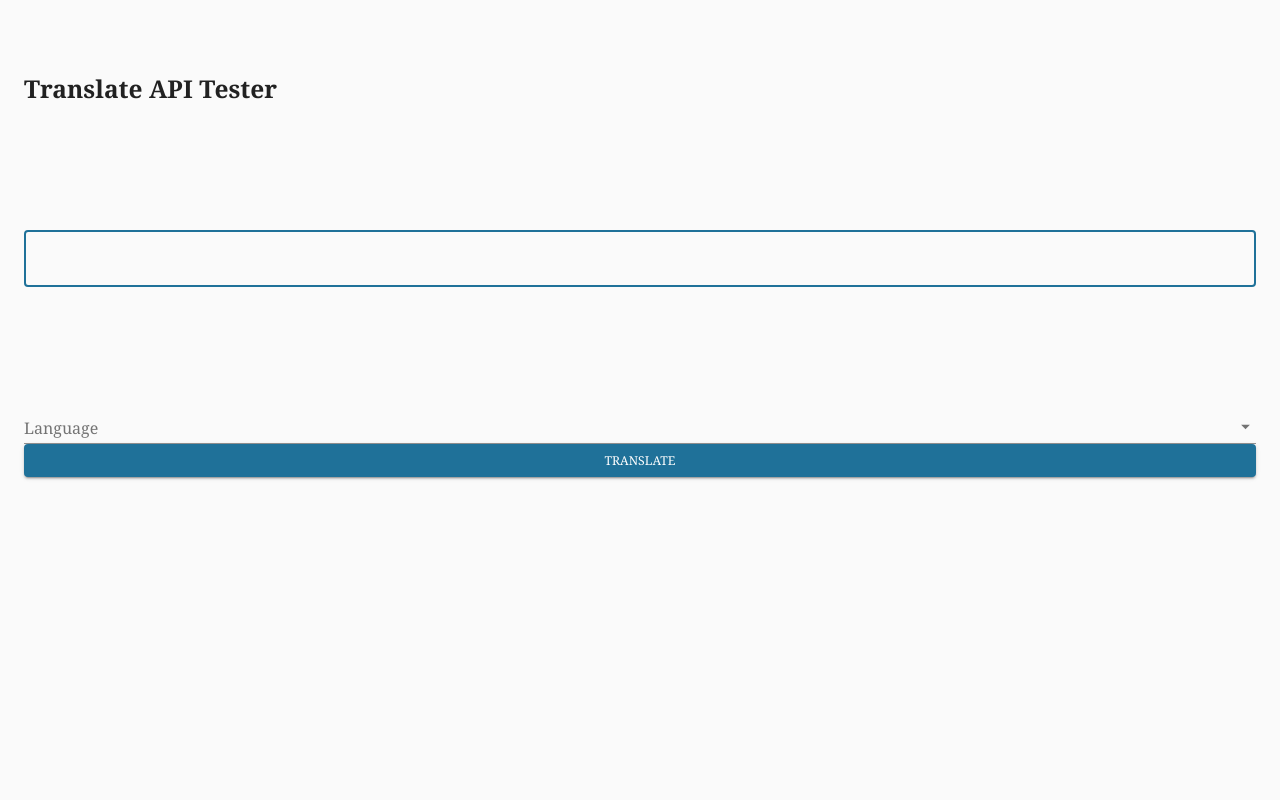
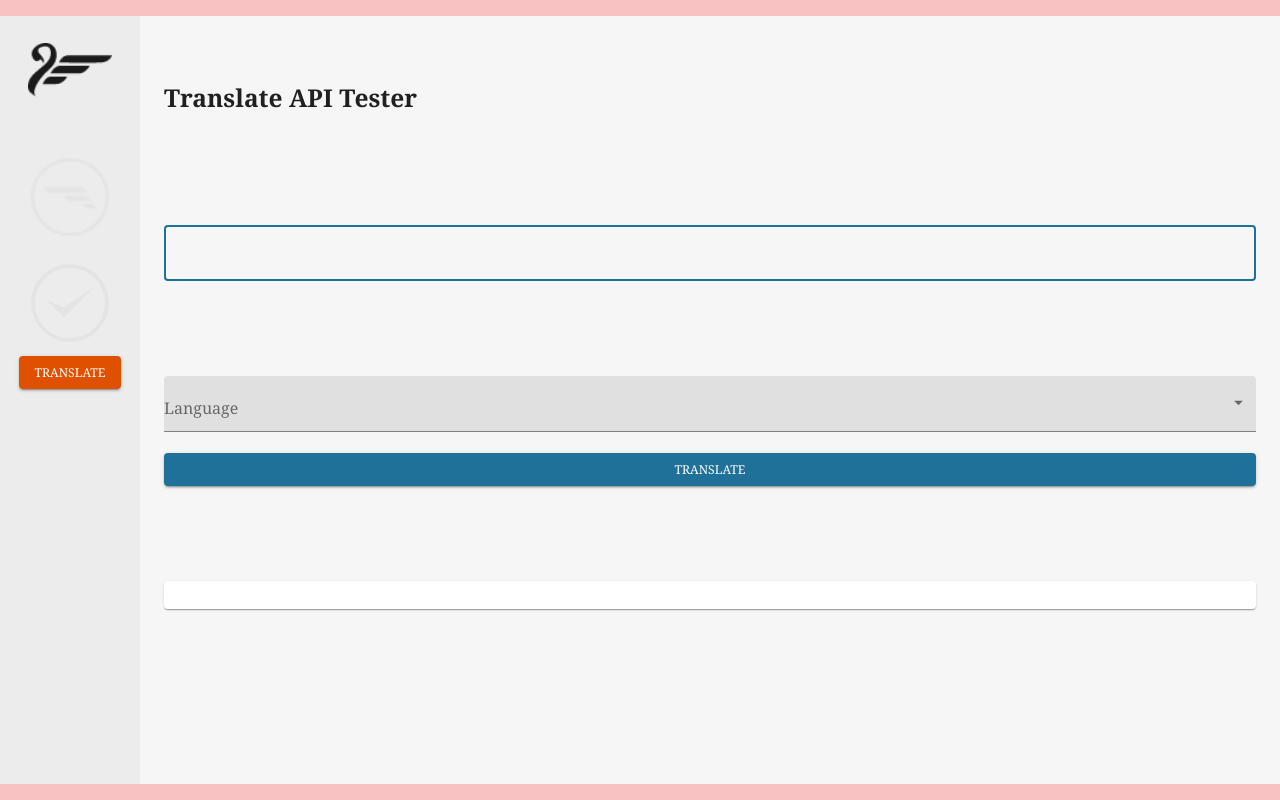
Before and after one commit to aktehn/swanslate-nextjs, a Next.js app: page /translate in a window 1280 px wide. Built offline with nearby package versions, Linux system fonts and the light colour scheme.

Commit message:
change translate page style

```diff
--- a/pages/translate/index.tsx
+++ b/pages/translate/index.tsx
@@ -11,6 +11,7 @@ import {
 import { makeStyles, Theme } from "@material-ui/core/styles";
 import axios from "axios";
 import React, { useEffect, useState } from "react";
+import Layout from "../../components/Layout";
 
 const useStyles = makeStyles((theme: Theme) => ({
   container: {
@@ -18,6 +19,15 @@ const useStyles = makeStyles((theme: Theme) => ({
     display: "flex",
     flexDirection: "column",
     justifyContent: "space-around",
+  },
+
+  button: {
+    marginTop: "1.5rem",
+  },
+
+  cardText: {
+    padding: "1rem",
+    textSize: "1.5rem",
   },
 }));
 
@@ -35,6 +45,7 @@ export default function Translate() {
   }, []);
 
   return (
+    <Layout>
       <Container className={classes.container}>
         <h1>Translate API Tester</h1>
         <TextField
@@ -51,6 +62,7 @@ export default function Translate() {
             labelId="demo-simple-select-label"
             id="demo-simple-select"
             value={selectedLang}
+            variant="filled"
             onChange={e => setSelectedLang(e.target.value as string)}
           >
             {Object.keys(langList).map((langKey, i) => (
@@ -60,22 +72,21 @@ export default function Translate() {
             ))}
           </Select>
           <Button
+            className={classes.button}
             variant="contained"
             color="primary"
             onClick={e =>
               getReq(text, selectedLang)
-              .then(data => {
-                console.log(data);
-                setTranslatedText(data.translateData.text[0]);
-              })
+                .then(data => setTranslatedText(data.translateData.text[0]))
                 .catch(error => console.log(error))
             }
           >
             Translate
           </Button>
         </FormControl>
-      <Card>{translatedText}</Card>
+        <Card className={classes.cardText}>{translatedText}</Card>
       </Container>
+    </Layout>
   );
 }
 
@@ -83,7 +94,6 @@ async function getReq(text: string, target: string) {
   const request = await axios(
     `https://swanslate-nextjs.vercel.app/api/translator?text=${text}&target=${target}`
   );
-  console.log(request.data);
   const data: { translateData: TranslateData } = request.data;
   return data;
 }
```
Lines whose indentation alone changed are shown as unchanged.
